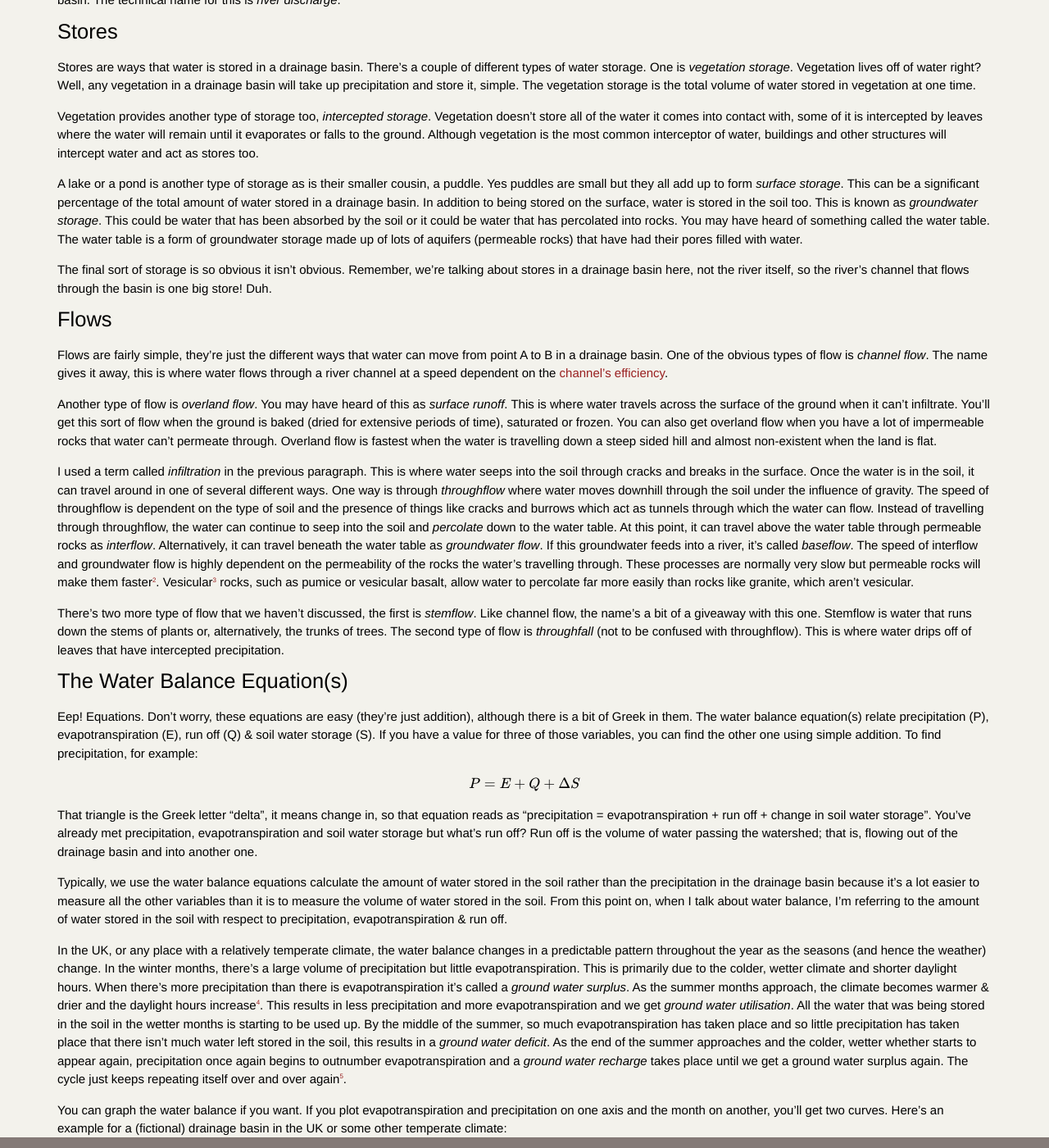
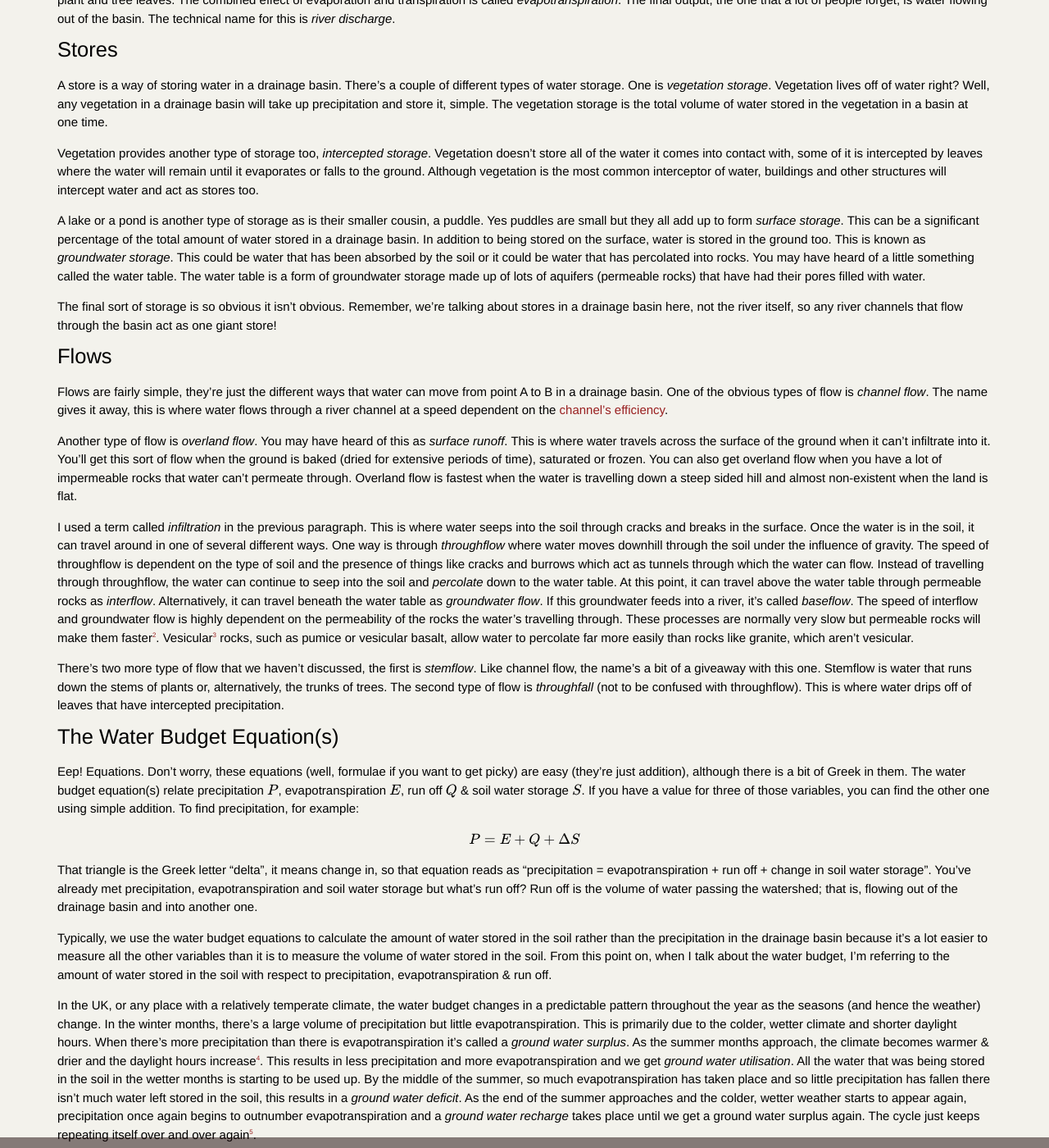
Before and after one commit to alexjohnj/geographyas, a Jekyll site: the page built from _posts/riversAndFlooding/2012-01-01-drainage-basins-and-the-hydrological-cycle.markdown, in a window 1280 px wide and 1400 px high, scrolled down 425 px. Shown: the whole window at 82% size. Built offline with Jekyll 4.4.1, drawn with Linux system fonts in a browser that asks for light colours; nearby versions of some CDN libraries; formulas are drawn with MathJax 3; some of the changed text lies outside the part shown.

Commit message:
Made some corrections to the “Drainage Basins & The Hydrological Cycle” page.
Mainly grammatical/spelling fixes.

```diff
--- a/_posts/riversAndFlooding/2012-01-01-drainage-basins-and-the-hydrological-cycle.markdown
+++ b/_posts/riversAndFlooding/2012-01-01-drainage-basins-and-the-hydrological-cycle.markdown
@@ -5,51 +5,51 @@ layout: page
 math: true
 ---
 
-Rivers are dynamic, open systems. They take water from the global hydrological cycle and and at the same time put water back into the cycle. The global hydrological cycle is a closed system. It (as far as you are aware) doesn't have any inputs or outputs, it remains constant[^1].
+Rivers are dynamic, open systems. They take water from the global hydrological cycle, use it in their own local hydrological cycle and then return the water to the global cycle. The global hydrological cycle is a closed system. It (as far as you're aware) doesn't have any inputs or outputs, it remains constant[^1].
 
-When considering the hydrological cycle of a river, normally you look at the hydrological cycle of a river's _drainage basin_. The drainage basin of a river is the area surrounding a river where precipitation flows into the river. It is sometimes called the catchment area because it is where the river “catches” its water. The boundary between two drainage basins is the _watershed_. Any precipitation the lands beyond the watershed lands in a different drainage basin.
+When considering the hydrological cycle of a river, normally you look at the hydrological cycle of a river's _drainage basin_. The drainage basin of a river is the area surrounding a river where precipitation flows into the river. It is sometimes called the catchment area because it is where the river “catches” its water. The boundary between two drainage basins is the _watershed_. Any precipitation that lands beyond the watershed lands in a different drainage basin and is part of a different river's hydrological cycles.
 
 ## Inputs & Outputs
 
-A drainage basin is an open system meaning it has inputs and outputs. The most obvious input is rain (at least here in Britain) but snow, hail & dew all act as inputs too. These inputs (including rain) are grouped under the term _precipitation_, water that falls or condenses on the ground. Basins also have outputs that are, again, pretty obvious. Evaporation is a big one, where water turns into a gas and become part of the atmosphere. Transpiration is similar to evaporation but is the loss of water as a vapour from plant and tree leaves. The combined effect of evaporation and transpiration is called _evapotranspiration_.  The output that a lot of people forget is water flowing out of the basin. The technical name for this is _river discharge_.
+A drainage basin is an open system meaning it has inputs and outputs. The most obvious input (at least here in Britain) is rain but snow, hail & dew all act as inputs too. These inputs (including rain) are grouped under the term _precipitation_, water that falls or condenses on the ground. Basins also have outputs that are, again, pretty obvious. Evaporation is a big one, where water turns into a gas and become part of the atmosphere. Transpiration is similar to evaporation but is the loss of water as a vapour from plant and tree leaves. The combined effect of evaporation and transpiration is called _evapotranspiration_.  The final output, the one that a lot of people forget, is water flowing out of the basin. The technical name for this is _river discharge_.
 
 ## Stores
 
-Stores are ways that water is stored in a drainage basin. There’s a couple of different types of water storage. One is _vegetation storage_. Vegetation lives off of water right? Well, any vegetation in a drainage basin will take up precipitation and store it, simple. The vegetation storage is the total volume of water stored in vegetation at one time.
+A store is a way of storing water in a drainage basin. There’s a couple of different types of water storage. One is _vegetation storage_. Vegetation lives off of water right? Well, any vegetation in a drainage basin will take up precipitation and store it, simple. The vegetation storage is the total volume of water stored in the vegetation in a basin at one time.
 
 Vegetation provides another type of storage too, _intercepted storage_. Vegetation doesn't store all of the water it comes into contact with, some of it is intercepted by leaves where the water will remain until it evaporates or falls to the ground. Although vegetation is the most common interceptor of water, buildings and other structures will intercept water and act as stores too.
 
-A lake or a pond is another type of storage as is their smaller cousin, a puddle. Yes puddles are small but they all add up to form _surface storage_. This can be  a significant percentage of the total amount of water stored in a drainage basin. In addition to being stored on the surface, water is stored in the soil too. This is known as _groundwater storage_. This could be water that has been absorbed by the soil or it could be water that has percolated into rocks. You may have heard of something called the water table. The water table is a form of groundwater storage made up of lots of aquifers (permeable rocks) that have had their pores filled with water.
+A lake or a pond is another type of storage as is their smaller cousin, a puddle. Yes puddles are small but they all add up to form _surface storage_. This can be  a significant percentage of the total amount of water stored in a drainage basin. In addition to being stored on the surface, water is stored in the ground too. This is known as _groundwater storage_. This could be water that has been absorbed by the soil or it could be water that has percolated into rocks. You may have heard of a little something called the water table. The water table is a form of groundwater storage made up of lots of aquifers (permeable rocks) that have had their pores filled with water.
 
-The final sort of storage is so obvious it isn’t obvious. Remember, we’re talking about stores in a drainage basin here, not the river itself, so the river’s channel that flows through the basin is one big store! Duh.
+The final sort of storage is so obvious it isn’t obvious. Remember, we’re talking about stores in a drainage basin here, not the river itself, so any river channels that flow through the basin act as one giant store!
 
 ## Flows
 
 Flows are fairly simple, they’re just the different ways that water can move from point A to B in a drainage basin. One of the obvious types of flow is _channel flow_. The name gives it away, this is where water flows through a river channel at a speed dependent on the [channel’s efficiency][channel-efficiency].
 
-Another type of flow is _overland flow_. You may have heard of this as _surface runoff_. This is where water travels across the surface of the ground when it can’t infiltrate. You’ll get this sort of flow when the ground is baked (dried for extensive periods of time), saturated or frozen. You can also get overland flow when you have a lot of impermeable rocks that water can’t permeate through. Overland flow is fastest when the water is travelling down a steep sided hill and almost non-existent when the land is flat.
+Another type of flow is _overland flow_. You may have heard of this as _surface runoff_. This is where water travels across the surface of the ground when it can’t infiltrate into it. You’ll get this sort of flow when the ground is baked (dried for extensive periods of time), saturated or frozen. You can also get overland flow when you have a lot of impermeable rocks that water can’t permeate through. Overland flow is fastest when the water is travelling down a steep sided hill and almost non-existent when the land is flat.
 
 I used a term called _infiltration_ in the previous paragraph. This is where water seeps into the soil through cracks and breaks in the surface. Once the water is in the soil, it can travel around in one of several different ways. One way is through _throughflow_ where water moves downhill through the soil under the influence of gravity. The speed of throughflow is dependent on the type of soil and the presence of things like cracks and burrows which act as tunnels through which the water can flow. Instead of travelling through throughflow, the water can continue to seep into the soil and _percolate_ down to the water table. At this point, it can travel above the water table through permeable rocks as _interflow_. Alternatively, it can travel beneath the water table as _groundwater flow_. If this groundwater feeds into a river, it’s called _baseflow_. The speed of interflow and groundwater flow is highly dependent on the permeability of the rocks the water’s travelling through. These processes are normally very slow but permeable rocks will make them faster[^2]. Vesicular[^3] rocks, such as pumice or vesicular basalt, allow water to percolate far more easily than rocks like granite, which aren’t vesicular.
 
 There’s two more type of flow that we haven’t discussed, the first is _stemflow_. Like channel flow, the name’s a bit of a giveaway with this one. Stemflow is water that runs down the stems of plants or, alternatively, the trunks of trees. The second type of flow is _throughfall_ (not to be confused with throughflow). This is where water drips off of leaves that have intercepted precipitation.
 
-## The Water Balance Equation(s)
+## The Water Budget Equation(s)
 
-Eep! Equations. Don’t worry, these equations are easy (they’re just addition), although there is a bit of Greek in them.  The water balance equation(s) relate precipitation (P), evapotranspiration (E), run off (Q) & soil water storage (S). If you have a value for three of those variables, you can find the other one using simple addition. To find precipitation, for example:
+Eep! Equations. Don’t worry, these equations (well, formulae if you want to get picky) are easy (they’re just addition), although there is a bit of Greek in them.  The water budget equation(s) relate precipitation \\(P\\), evapotranspiration \\(E\\), run off \\(Q\\) & soil water storage \\(S\\). If you have a value for three of those variables, you can find the other one using simple addition. To find precipitation, for example:
 
 \\[ P = E + Q + \Delta S \\]
 
-<noscript>**Does that equation look garbled to you? You need to enable JavaScript to see these equations properly.**</noscript>
+<noscript><strong>Does that equation look garbled to you? You need to enable JavaScript to see these equations properly.</strong></noscript>
 
 That triangle is the Greek letter "delta", it means change in, so that equation reads as “precipitation = evapotranspiration + run off + change in soil water storage”. You’ve already met precipitation, evapotranspiration and soil water storage but what’s run off? Run off is the volume of water passing the watershed; that is, flowing out of the drainage basin and into another one.
 
-Typically, we use the water balance equations calculate the amount of water stored in the soil rather than the precipitation in the drainage basin because it’s a lot easier to measure all the other variables than it is to measure the volume of water stored in the soil. From this point on, when I talk about water balance, I’m referring to the amount of water stored in the soil with respect to precipitation, evapotranspiration & run off.
+Typically, we use the water budget equations to calculate the amount of water stored in the soil rather than the precipitation in the drainage basin because it’s a lot easier to measure all the other variables than it is to measure the volume of water stored in the soil. From this point on, when I talk about the water budget, I’m referring to the amount of water stored in the soil with respect to precipitation, evapotranspiration & run off.
 
-In the UK, or any place with a relatively temperate climate, the water balance changes in a predictable pattern throughout the year as the seasons (and hence the weather) change. In the winter months, there’s a large volume of precipitation but little evapotranspiration. This is primarily due to the colder, wetter climate and shorter daylight hours. When there’s more precipitation than there is evapotranspiration it’s called a _ground water surplus_. As the summer months approach, the climate becomes warmer & drier and the daylight hours increase[^4].  This results in less precipitation and more evapotranspiration and we get _ground water utilisation_. All the water that was being stored in the soil in the wetter months is starting to be used up. By the middle of the summer, so much evapotranspiration has taken place and so little precipitation has taken place that there isn’t much water left stored in the soil, this results in a _ground water deficit_.  As the end of the summer approaches and the colder, wetter whether starts to appear again, precipitation once again begins to outnumber evapotranspiration and a _ground water recharge_ takes place until we get a ground water surplus again. The cycle just keeps repeating itself over and over again[^5].
+In the UK, or any place with a relatively temperate climate, the water budget changes in a predictable pattern throughout the year as the seasons (and hence the weather) change. In the winter months, there’s a large volume of precipitation but little evapotranspiration. This is primarily due to the colder, wetter climate and shorter daylight hours. When there’s more precipitation than there is evapotranspiration it’s called a _ground water surplus_. As the summer months approach, the climate becomes warmer & drier and the daylight hours increase[^4].  This results in less precipitation and more evapotranspiration and we get _ground water utilisation_. All the water that was being stored in the soil in the wetter months is starting to be used up. By the middle of the summer, so much evapotranspiration has taken place and so little precipitation has fallen there isn’t much water left stored in the soil, this results in a _ground water deficit_.  As the end of the summer approaches and the colder, wetter weather starts to appear again, precipitation once again begins to outnumber evapotranspiration and a _ground water recharge_ takes place until we get a ground water surplus again. The cycle just keeps repeating itself over and over again[^5].
 
-You can graph the water balance if you want. If you plot evapotranspiration and precipitation on one axis and the month on another, you’ll get two curves. Here’s an example for a (fictional) drainage basin in the UK or some other temperate climate:
+You can graph the water budget if you want. If you plot evapotranspiration and precipitation on one axis and the month on another, you’ll get two curves. Here’s an example for a (fictional) drainage basin in the UK or some other temperate climate:
 
-![][water-balance-graph]
+![][water-budget-graph]
 
 ---
 
@@ -64,4 +64,4 @@ You can graph the water balance if you want. If you plot evapotranspiration and
 [^5]: Obviously this doesn’t happen in real life and is nothing more than a rough model. Just look at the UK. We have a ground water surplus all year. OK, we don’t, but The Daily Mail would like you to believe we do. They probably say it’s all the immigrant’s fault too. I hate that newspaper. It’s like the Fox News of the UK.
 
 [channel-efficiency]: /rivers/long-and-cross-profiles/#channel-efficiency--velocity
-[water-balance-graph]:/Images/rivers/water-balance-graph.png
+[water-budget-graph]:/Images/rivers/water-balance-graph.png
```
